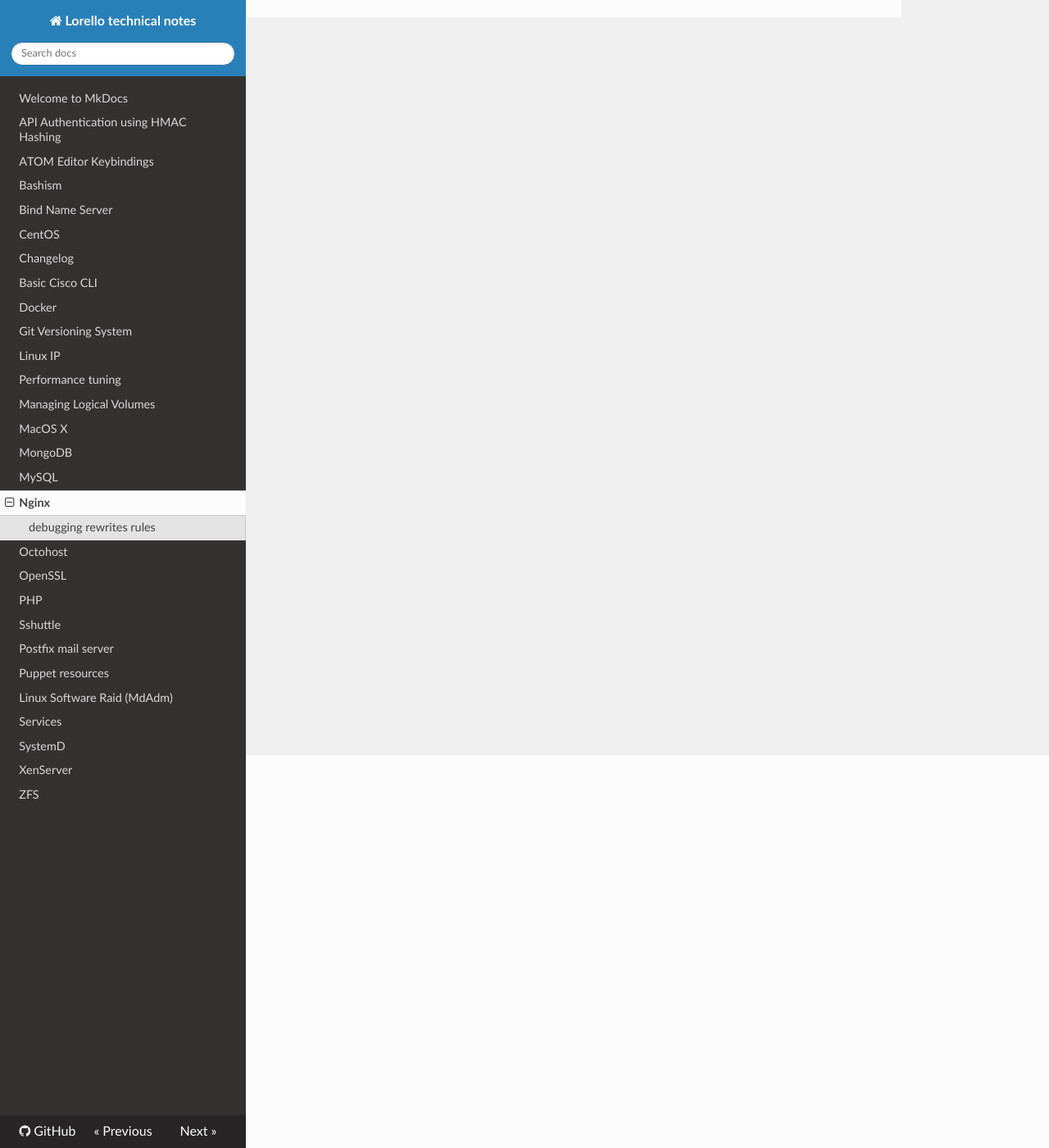
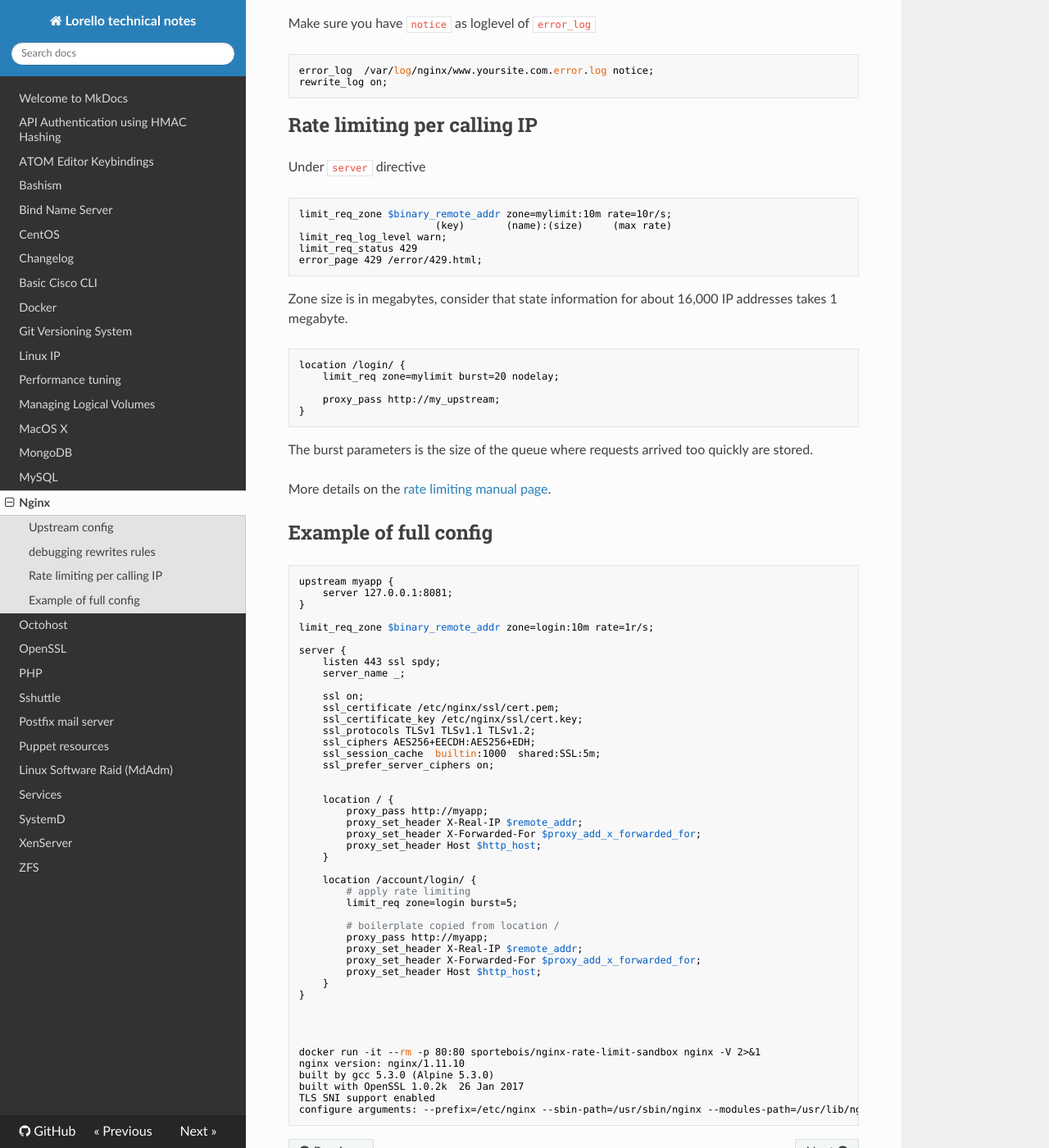
Before and after one commit to lorello/lorello.github.io, an MkDocs documentation site: the page built from docs/nginx.md, in a window 1280 px wide and 1400 px high, scrolled down 479 px. Shown: the whole window at 82% size. Built offline with MkDocs 1.6.1, drawn with Linux system fonts in a browser that asks for light colours; nearby versions of some CDN libraries; some of the changed text lies outside the part shown.

Commit message:
Rate limiting on nginx

```diff
--- a/docs/nginx.md
+++ b/docs/nginx.md
@@ -1,4 +1,20 @@
 # Nginx
+
+## Upstream config
+
+    upstream myapp {
+        server 127.0.0.1:8081;
+    }
+
+    server {
+        ...
+        location / {
+            proxy_pass http://myapp;
+            proxy_set_header X-Real-IP $remote_addr;
+            proxy_set_header X-Forwarded-For $proxy_add_x_forwarded_for;
+            proxy_set_header Host $http_host;
+        }
+    }
 
 ## debugging rewrites rules
 
@@ -6,3 +22,80 @@ Make sure you have `notice` as loglevel of `error_log`
 
     error_log  /var/log/nginx/www.yoursite.com.error.log notice;
     rewrite_log on;
+
+
+## Rate limiting per calling IP
+
+Under `server` directive
+
+    limit_req_zone $binary_remote_addr zone=mylimit:10m rate=10r/s;
+                           (key)       (name):(size)     (max rate)
+    limit_req_log_level warn;
+    limit_req_status 429
+    error_page 429 /error/429.html;
+
+
+Zone size is in megabytes, consider that state information for about 16,000 IP addresses takes 1 megabyte.
+
+
+    location /login/ {
+        limit_req zone=mylimit burst=20 nodelay;
+
+        proxy_pass http://my_upstream;
+    }
+
+The burst parameters is the size of the queue where requests arrived too quickly
+are stored.
+
+More details on the [rate limiting manual page](https://www.nginx.com/blog/rate-limiting-nginx/).
+
+
+## Example of full config
+
+    upstream myapp {
+        server 127.0.0.1:8081;
+    }
+
+    limit_req_zone $binary_remote_addr zone=login:10m rate=1r/s;
+
+    server {
+        listen 443 ssl spdy;
+        server_name _;
+
+        ssl on;
+        ssl_certificate /etc/nginx/ssl/cert.pem;
+        ssl_certificate_key /etc/nginx/ssl/cert.key;
+        ssl_protocols TLSv1 TLSv1.1 TLSv1.2;
+        ssl_ciphers AES256+EECDH:AES256+EDH;
+        ssl_session_cache  builtin:1000  shared:SSL:5m;
+        ssl_prefer_server_ciphers on;
+
+
+        location / {
+            proxy_pass http://myapp;
+            proxy_set_header X-Real-IP $remote_addr;
+            proxy_set_header X-Forwarded-For $proxy_add_x_forwarded_for;
+            proxy_set_header Host $http_host;
+        }
+
+        location /account/login/ {
+            # apply rate limiting
+            limit_req zone=login burst=5;
+
+            # boilerplate copied from location /
+            proxy_pass http://myapp;
+            proxy_set_header X-Real-IP $remote_addr;
+            proxy_set_header X-Forwarded-For $proxy_add_x_forwarded_for;
+            proxy_set_header Host $http_host;
+        }
+    }
+
+
+
+
+    docker run -it --rm -p 80:80 sportebois/nginx-rate-limit-sandbox nginx -V 2>&1
+    nginx version: nginx/1.11.10
+    built by gcc 5.3.0 (Alpine 5.3.0)
+    built with OpenSSL 1.0.2k  26 Jan 2017
+    TLS SNI support enabled
+    configure arguments: --prefix=/etc/nginx --sbin-path=/usr/sbin/nginx --modules-path=/usr/lib/nginx/modules --conf-path=/etc/nginx/nginx.conf --error-log-path=/var/log/nginx/error.log --http-log-path=/var/log/nginx/access.log --pid-path=/var/run/nginx.pid --lock-path=/var/run/nginx.lock --http-client-body-temp-path=/var/cache/nginx/client_temp --http-proxy-temp-path=/var/cache/nginx/proxy_temp --http-fastcgi-temp-path=/var/cache/nginx/fastcgi_temp --http-uwsgi-temp-path=/var/cache/nginx/uwsgi_temp --http-scgi-temp-path=/var/cache/nginx/scgi_temp --user=nginx --group=nginx --with-http_ssl_module --with-http_realip_module --with-http_addition_module --with-http_sub_module --with-http_dav_module --with-http_flv_module --with-http_mp4_module --with-http_gunzip_module --with-http_gzip_static_module --with-http_random_index_module --with-http_secure_link_module --with-http_stub_status_module --with-http_auth_request_module --with-http_xslt_module=dynamic --with-http_image_filter_module=dynamic --with-http_geoip_module=dynamic --with-http_perl_module=dynamic --with-threads --with-stream --with-stream_ssl_module --with-stream_ssl_preread_module --with-stream_realip_module --with-stream_geoip_module=dynamic --with-http_slice_module --with-mail --with-mail_ssl_module --with-compat --with-file-aio --with-http_v2_module
```
